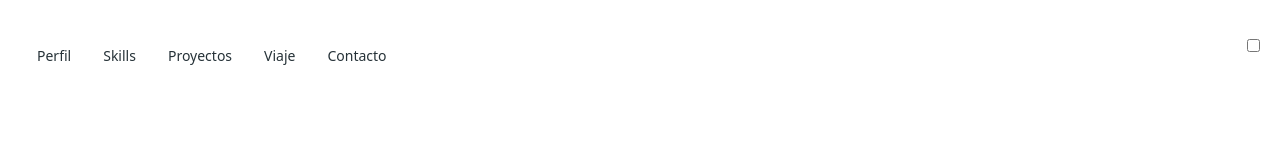
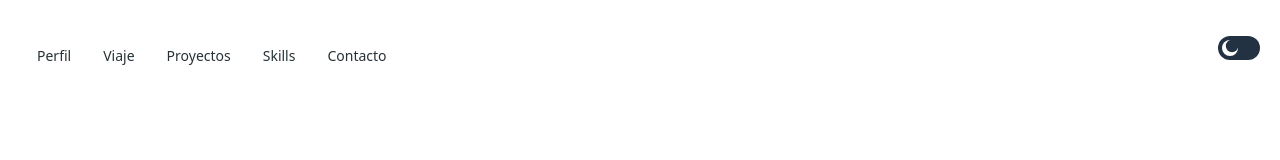
Before and after one commit to jesusre890/portfolio, a React (Vite) app: page / in a window 1280 px wide. Shown: the top 160 px of the page. Built offline with nearby package versions, Linux system fonts and the light colour scheme.

Commit message:
refact nabvar

```diff
--- a/src/App.jsx
+++ b/src/App.jsx
@@ -1,4 +1,4 @@
-import { useState } from "react";
+import React, { useEffect, useState } from "react";
 import "./App.css";
 
 import Header from "./views/Header/Header";
@@ -8,7 +8,7 @@ import Skills from "./views/Skills/Skills";
 import Contacto from "./views/Contacto/Contacto";
 import Footer from "./views/Footer/Footer";
 import ScrollUp from "./components/ScrollUp/ScrollUp";
-//import DarkLight2 from "./components/DarkLight2/DarkLight2";
+import DarkLight2 from "./components/DarkLight2/DarkLight2";
 //import {FiMoon} from 'react-icons/fi'
 //import { CiDark } from "react-icons/ci";
 //import DarkLight from "./components/DarkLight/DarkLight";
@@ -40,7 +40,7 @@ const App = () => {
   //}
 
   return (
-    <div className={darkMode ? "dark" : ""}>
+    <div className={darkMode ? "dark" : ""} >
       <main className="px-5 bg-slate-50 dark:bg-black">
         {/*<Navidad />*/}
         <div className="flex flex-row justify-between items-center pt-6">
--- a/src/views/Navbar/NewNavbar.jsx
+++ b/src/views/Navbar/NewNavbar.jsx
@@ -30,10 +30,10 @@ function NavList() {
         className="p-1 font-medium"
       >
         <a
-          href="#skills"
+          href="#journey"
           className="flex items-center hover:text-blue-500 transition-colors dark:text-blue-gray-100"
         >
-          Skills
+          Viaje
         </a>
       </Typography>
       <Typography
@@ -56,10 +56,10 @@ function NavList() {
         className="p-1 font-medium"
       >
         <a
-          href="#journey"
+          href="#skills"
           className="flex items-center hover:text-blue-500 transition-colors dark:text-blue-gray-100"
         >
-          Viaje
+          Skills
         </a>
       </Typography>
       <Typography
```
